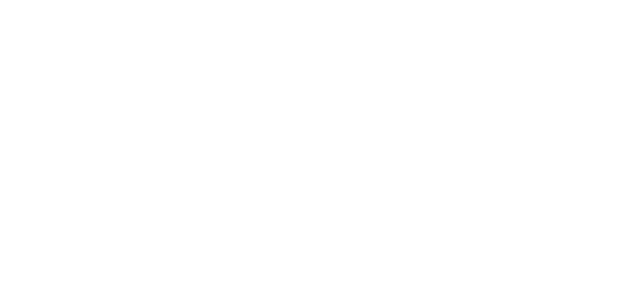
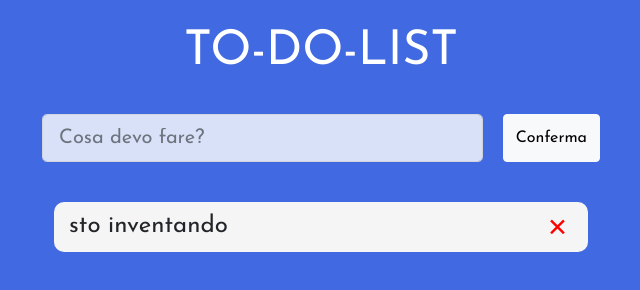
Before and after one commit to Tave23/vue-todolist, a plain HTML site: page MILESTONE 1/index.html in a window 1280 px wide. Shown: the whole page, without its empty margins (319-959 px from the left). Drawn offline with nearby package versions, Linux system fonts and the light colour scheme.

Commit message:
html-css di base

```diff
--- a/MILESTONE 1/css/style.css
+++ b/MILESTONE 1/css/style.css
@@ -2,4 +2,61 @@
    padding: 0;
    margin: 0;
    box-sizing: border-box;
+   font-family: 'Josefin Sans', sans-serif;
 }
+
+#app{
+   background-color: royalblue;
+   height: 100vh;
+   width: 100vw;
+}
+
+.title h1{
+   text-align: center;
+   color: white;
+   text-transform: uppercase;
+   font-size: 48px;
+}
+
+.text-area,
+.list-area{
+   width: 50%;
+   margin: 0 auto;
+}
+
+.text-area input{
+   margin-right: 20px;
+   background-color: rgba(255, 255, 255, 0.8);
+   transition: 0.5s;
+}
+
+.text-area input:hover{
+   background-color: white;
+   transition: 0.5s;
+}
+
+.text-area{
+   margin-bottom: 40px;
+}
+
+.list-area{
+   margin-bottom: 10px;
+}
+
+.singleText{
+   padding: 10px 15px;
+   background-color: whitesmoke;
+   height: 50px;
+   border-radius: 10px;
+   position: relative;
+   cursor: pointer;
+}
+
+.delete{
+   position: absolute;
+   right: 20px;
+   top: 9px;
+   color: red;
+   font-size: 25px;
+   cursor: pointer;
+}
--- a/MILESTONE 1/index.html
+++ b/MILESTONE 1/index.html
@@ -4,9 +4,55 @@
    <meta charset="UTF-8">
    <meta http-equiv="X-UA-Compatible" content="IE=edge">
    <meta name="viewport" content="width=device-width, initial-scale=1.0">
+   <link rel="preconnect" href="https://fonts.googleapis.com">
+   <link rel="preconnect" href="https://fonts.gstatic.com" crossorigin>
+   <link href="https://fonts.googleapis.com/css2?family=Acme&family=Josefin+Sans&family=Open+Sans&family=Rubik&display=swap" rel="stylesheet">
+   <link href="https://cdn.jsdelivr.net/npm/bootstrap@5.0.2/dist/css/bootstrap.min.css" rel="stylesheet" integrity="sha384-EVSTQN3/azprG1Anm3QDgpJLIm9Nao0Yz1ztcQTwFspd3yD65VohhpuuCOmLASjC" crossorigin="anonymous">
+   <link rel="stylesheet" href="css/style.css">
    <title>vue-todolist</title>
 </head>
 <body>
 
+   <div id="app">
+
+      <div class="container">
+         <!-- titolo lista -->
+         <div class="row py-4">
+            <div class="col">
+               <div class="box title">
+                  <h1>to-do-list</h1>
+               </div>
+            </div>
+         </div>
+
+         <!-- input to-do text -->
+         <div class="row">
+            <div class="col">
+
+               <div class="box d-flex text-area">
+                  <!-- input text -->
+                  <input class="form-control form-control-lg" type="text" placeholder="Cosa devo fare?">
+                  <!-- button to confirm -->
+                  <button type="button" class="btn btn-light">Conferma</button>
+               </div>
+
+            </div>
+         </div>
+
+         <!-- list area -->
+         <div class="row list-area">
+            <div class="col">
+               <div class="box singleText">
+                  <h4>sto inventando</h4>
+                  <span class="delete">&#10005;</span>
+               </div>
+            </div>
+         </div>
+      </div>
+
+   </div>
+
+   <script src="https://cdn.jsdelivr.net/npm/vue@2/dist/vue.js"></script>
+   <script src="js/script.js"></script>
 </body>
 </html>
```
